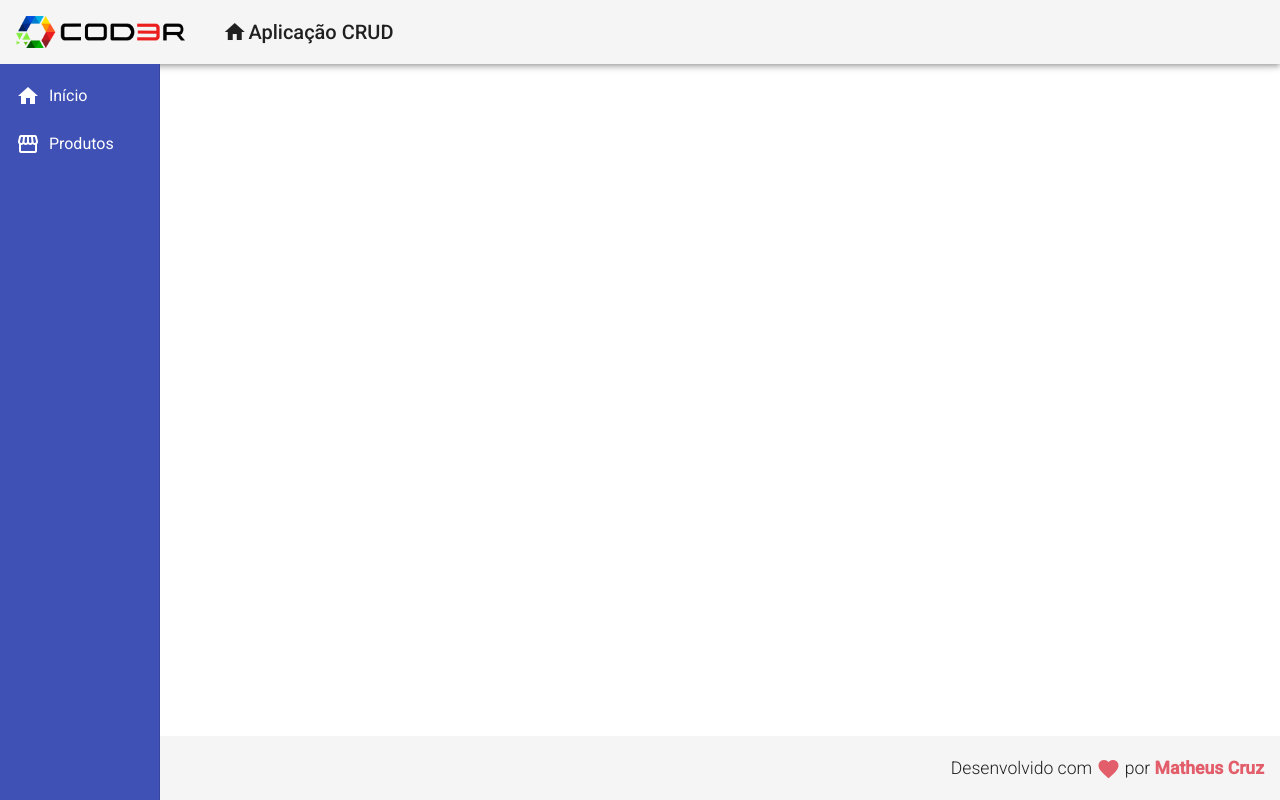
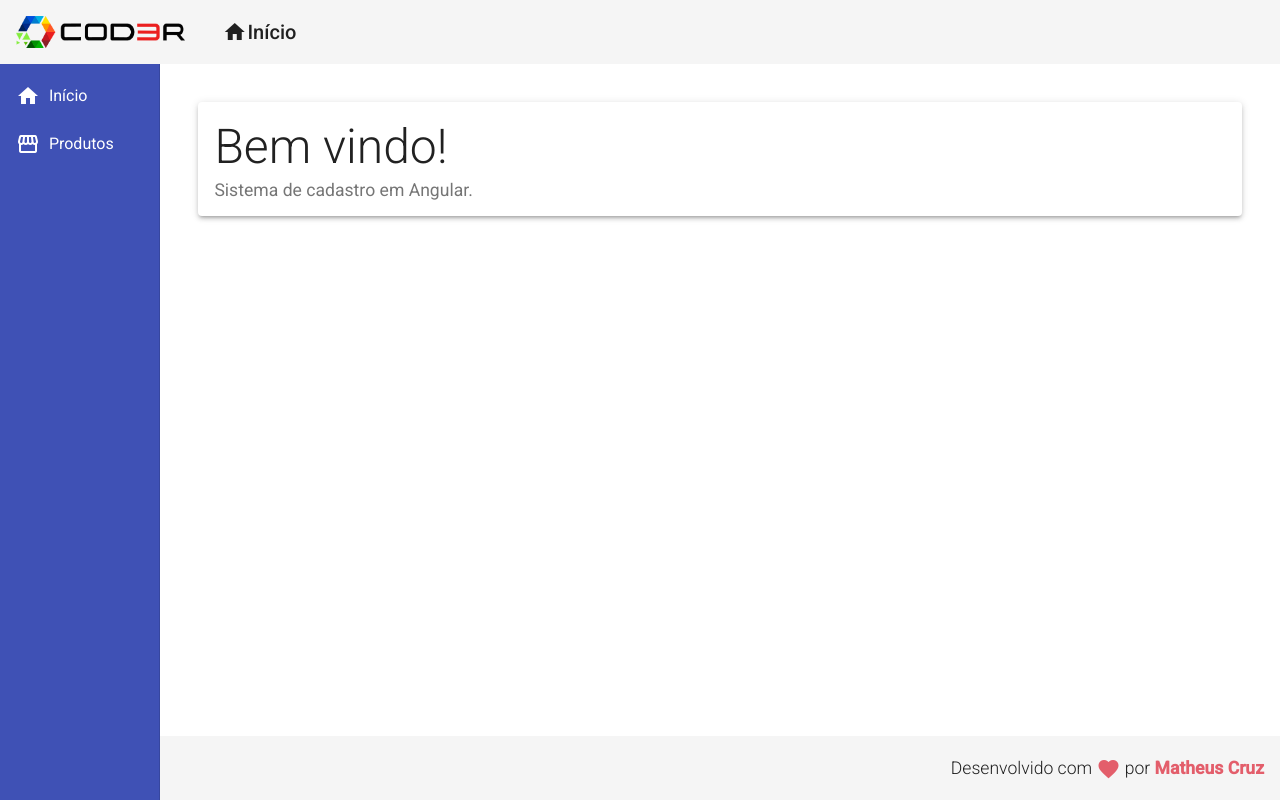
Before and after one commit to theusccruz/AppAngular-CursoCod3r, an Angular app in the folder frontend/: page / in a window 1280 px wide. Built offline with nearby package versions, Linux system fonts and the light colour scheme.

Commit message:
add primero card ao componente home

```diff
--- a/frontend/src/app/app.module.ts
+++ b/frontend/src/app/app.module.ts
@@ -9,6 +9,7 @@
 import { FooterComponent } from './components/template/footer/footer.component';
 import { NavComponent } from './components/template/nav/nav.component';
 import { MatSidenavModule } from '@angular/material/sidenav';
+import { MatCardModule } from '@angular/material/card';
 import { MatListModule } from '@angular/material/list';
 import { HomeComponent } from './views/home/home.component';
 
@@ -26,7 +27,8 @@
     BrowserAnimationsModule,
     MatToolbarModule,
     MatSidenavModule,
-    MatListModule
+    MatListModule,
+    MatCardModule
   ],
   providers: [],
   bootstrap: [AppComponent]
--- a/frontend/src/app/components/template/header/header.component.html
+++ b/frontend/src/app/components/template/header/header.component.html
@@ -9,7 +9,7 @@
             <i class="material-icons">
                 home
             </i>
-            Aplicação CRUD
+            Início
         </a>
     </span>
 </mat-toolbar>
--- a/frontend/src/app/components/template/nav/nav.component.css
+++ b/frontend/src/app/components/template/nav/nav.component.css
@@ -8,3 +8,7 @@
 .sidenav i {
     padding-right: 7%;
 }
+.content {
+    padding: 3%;
+    background-color: #FFF;
+}
--- a/frontend/src/app/components/template/nav/nav.component.html
+++ b/frontend/src/app/components/template/nav/nav.component.html
@@ -16,4 +16,7 @@
             </a>
         </mat-nav-list>
     </mat-sidenav>
+    <mat-sidenav-content class="content">
+        <app-home></app-home>
+    </mat-sidenav-content>
 </mat-sidenav-container>
--- a/frontend/src/app/views/home/home.component.css
+++ b/frontend/src/app/views/home/home.component.css
@@ -0,0 +1,8 @@
+.home .title {
+    font-size: 3rem;
+    font-weight: 300;
+    line-height: 1.2;
+}
+.home .subtitle {
+    font-size: 1.1rem;
+}
--- a/frontend/src/app/views/home/home.component.html
+++ b/frontend/src/app/views/home/home.component.html
@@ -1 +1,8 @@
-<p>home works!</p>
+<mat-card class="home mat-elevation-z3">
+    <mat-card-title class="title">
+        Bem vindo!
+    </mat-card-title>
+    <mat-card-subtitle class="subtitle">
+        Sistema de cadastro em Angular.
+    </mat-card-subtitle>
+</mat-card>
```
